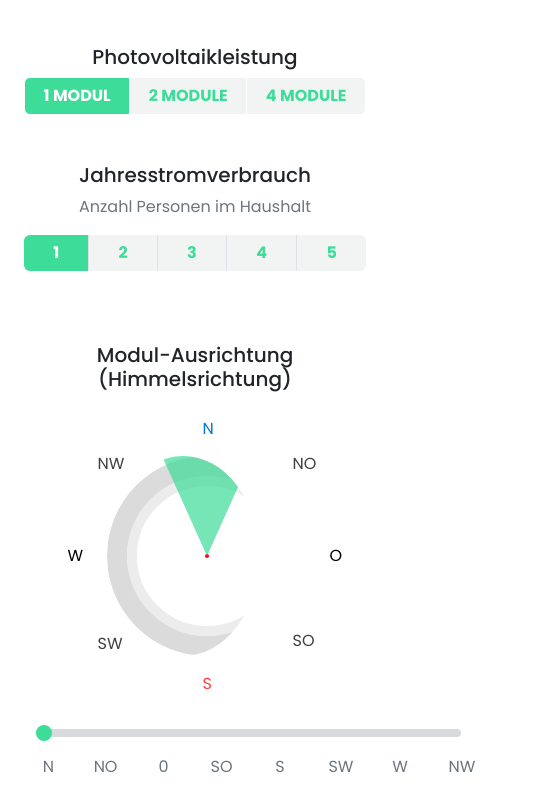
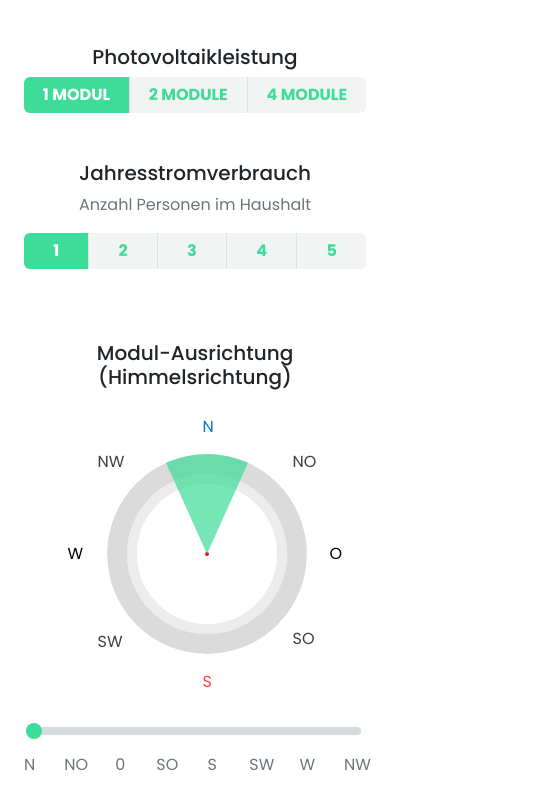
Before and after one commit to dang1707vu/ertragsrechner, a website: page index.html in a window 390 px wide. Shown: the part 392-1184 px from the top of the page, 540 px wide, since content can reach past the window. Drawn offline with nearby package versions, Linux system fonts and the light colour scheme.

Commit message:
responsivity mobile width 390px

```diff
--- a/index.html
+++ b/index.html
@@ -37,13 +37,13 @@
                                     <h5 class="bolder text-center mt-5">Photovoltaikleistung</h5>
                                     <div class="btn-group" role="group" aria-label="Basic radio toggle button group" style="width: 100%;">
                                         <input type="radio" class="btn-check" name="btnradio" onclick="Modul1(), calcErzeugt(modul, wirkungsgrad), ersparnis(modul, leistungX)" id="btnradio1" autocomplete="off"  checked>
-                                        <label class="btn btn-outline-warning border-white fw-bolder" for="btnradio1">1 MODUL</label>
+                                        <label class="btn btn-outline-warning border-0 border-end fw-bolder" for="btnradio1">1 MODUL</label>
 
                                         <input type="radio" class="btn-check" name="btnradio" onclick="Modul2(), calcErzeugt(modul, wirkungsgrad), ersparnis(modul, leistungX)" id="btnradio2" autocomplete="off">
-                                        <label class="btn btn-outline-warning border-white fw-bolder" for="btnradio2">2 MODULE</label>
+                                        <label class="btn btn-outline-warning border-0 border-end border-start fw-bolder" for="btnradio2">2 MODULE</label>
 
                                         <input type="radio" class="btn-check" name="btnradio" onclick="Modul4(), calcErzeugt(modul, wirkungsgrad), ersparnis(modul, leistungX)" id="btnradio3" autocomplete="off">
-                                        <label class="btn btn-outline-warning border-white fw-bolder" for="btnradio3">4 MODULE</label>
+                                        <label class="btn btn-outline-warning border-0 border-start fw-bolder" for="btnradio3">4 MODULE</label>
                                     </div>
                                 </div>
                             </div>
@@ -107,7 +107,7 @@
                                 </div>
                             <div class="container">
                                 <div class="rangeNav1 col-12 col-xl-10">
-                                    <input type="range" value="0" class="form-range" min="0" max="7" id="customRange" oninput="getVal1(this.value)" onchange="getVal1(this.value)">
+                                    <input type="range" value="0" class="form-range dirRange" min="0" max="7" id="customRange" oninput="getVal1(this.value)" onchange="getVal1(this.value)">
                                     <ul class="dirName list-group list-group-horizontal-md justify-content-center">
                                         <button id="N" class="btn text-muted" onclick="Nord(), calcErzeugt(modul, wirkungsgrad), ersparnis(modul, leistungX)">N</button>
                                         <button id="NO" class="btn text-muted" onclick="NordO(), calcErzeugt(modul, wirkungsgrad), ersparnis(modul, leistungX)">NO</button>
@@ -143,9 +143,9 @@
                                 </div>
                             <div class="container mb-5">
                                 <div class="col-12 col-xl-10">
-                                    <div class="range text-center">
+                                    <div class="range degRange text-center">
                                         <label for="customRange2" class="form-label"></label>
-                                        <input type="range" value="0" class="form-range " min="0" max="6" id="customRange2" oninput="getVal2(this.value)" onchange="getVal2(this.value)">
+                                        <input type="range" value="0" class="form-range degRange" min="0" max="6" id="customRange2" oninput="getVal2(this.value)" onchange="getVal2(this.value)">
                                     </div>
                                     <ul class="degName range-labels list-group list-group-horizontal-md justify-content-evenly">
                                         <button id="deg0" class="btn text-muted" onclick="deg0(), calcErzeugt(modul, wirkungsgrad)">0°</button>
@@ -183,7 +183,7 @@
                                             </div>
                                         </div>
                                         </div>
-                                    <div class="col-4 mt-4">
+                                    <div class="col-4 mt-4 img">
                                         <img src="./images/calculator.webp" style="width: 105px; height: 140px;">
                                     </div>
                                 </div>
--- a/javascrip.js
+++ b/javascrip.js
@@ -1,6 +1,5 @@
 let angle = document.querySelector('.angleDir');
 let rotate = getComputedStyle(angle).getPropertyValue('rotate');
-console.log(rotate);
 
 let rangeX = document.querySelector('#customRange2');
 let value = getComputedStyle(rangeX).getPropertyValue('min');
--- a/main.scss
+++ b/main.scss
@@ -167,8 +167,6 @@ ul .btn {
     top: 99.95px;
     transform: translate(-50%, -50%);
     position: relative;
-    height: 100%;
-    width: 100%;
     height: 2px;
     width: 2px;
     border-radius: 100%;
@@ -470,57 +468,86 @@ ul .btn {
     appearance: none;
   }
 
-  .form-range {
-    width: 100%;
-    height: 1.5rem;
-    padding: 0;
-    background-color: transparent;
-    appearance: none;
+  @media screen and (max-width: 575px) {
+
+
+    body {
+      max-width: 100%;
+      overflow-x: hidden;
+      display: flex;
+      justify-content: center;
     }
 
-.slide {
-  background: gray;
-
+    .dot {
+      left: 100.2px;
+      top: 99.95px;
+      transform: translate(-50%, -50%);
+      position: relative;
+      height: 2px;
+      width: 2px;
+      border-radius: 100%;
+      color: red;
+      border: solid 2px;
     }
 
-  #slider {
-    --webkit-appearance: none;
-    width: 100%;
-    height: 7px;
-    outline: none;
-    border-radius: 3px;
+    .dir {
+      left: 20px;
+    }
+    .circle-wrapper {
+    position: relative;
+    width: 390px;
+    height: 100%;
+    margin-top: 165px;
+    margin-bottom: -35px;
+    display: flex;
+    justify-content: start;
+    right: 20px;
   }
 
-  #slider::-webkit-slider-thumb {
-    --webkit-appearance: none;
-    width: 48px;
-    height: 48px;
-    cursor: pointer;
-    z-index: 3;
+  .dot-container {
+    top: -100px;
+    left: -95px;
+    margin-left: 20px;
     position: relative;
-    color: #3edc99;
+    height: 200px;
+    width: 200px;
+    border-radius: 50%;
+    overflow: hidden;
+  }
+    .form-range {
+      min-width: 335px;
+      max-width: 335px;
+    }
+    .list-group {
+      min-width: 335px;
+      max-width: 335px;
     }
 
-  #selector {
-    height: 104px;
-    width: 48px;
-    position: absolute;
-    bottom: -57%;
-    left: 50%;
-    transform: translateX(-50%);
-    z-index: 2;
+    .range-labels {
+      min-width: 335px;
+      max-width: 335px;
     }
 
-  .SelectBtn {
-    height: 48px;
-    width: 48px;
-    background-size: cover;
-    background-position: center;
-    border-radius: 50%;
-    position: absolute;
-    bottom: 0;
+    .dirName {
+      left: -20px;
+    }
+    .dirRange {
+      margin-left: -10px;
+    }
+    .degName {
+      left: -20px;
+    }
+    .degRange {
+      margin-left: -5px;
     }
 
+    .cardKosten {
+      width: 370px;
+    }
+    .img {
+      margin-left: -20px
+    }
+  }
 
   @media screen and (min-width: 576px) {
     .cardKosten {
```
Also changed, not shown: style.css, 1 other file. Lines whose indentation alone changed are shown as unchanged.
